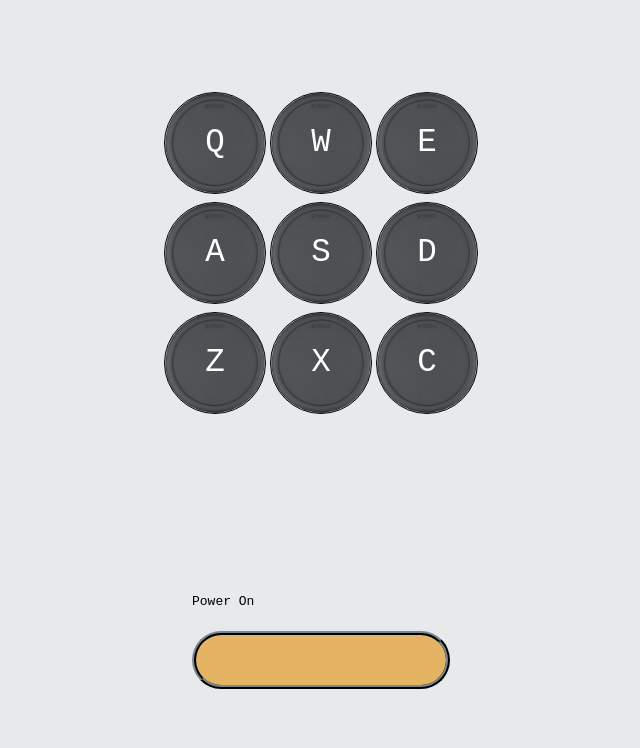
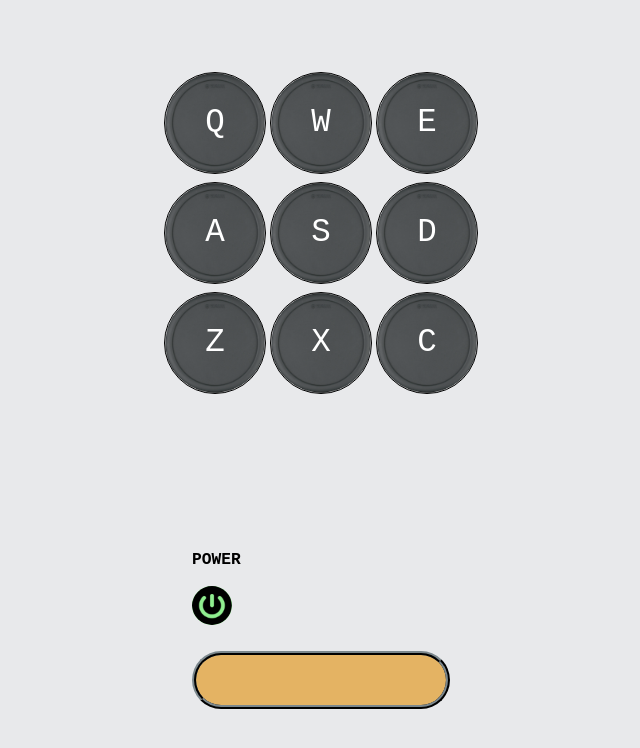
Before and after one commit to sfallmann/drum-machine, a React (Create React App) app: page / in a window 1280 px wide. Shown: the top 748 px of the page, without its empty margins (319-959 px from the left). Built offline with nearby package versions, Linux system fonts and the light colour scheme.

Commit message:
Add image for power button

```diff
--- a/src/App.css
+++ b/src/App.css
@@ -55,6 +55,28 @@ body {
   background-color: #E4B363;
 }
 
+.power-btn-img {
+  border-radius: 50%;
+  background-color: red;
+  user-select: none;
+}
+
+.power {
+  background-color: lightgreen;
+}
+
+#powerbutton:hover {
+  cursor: pointer;
+}
+
+#powerbutton > p {
+  font-size: 1.25em;
+  font-weight: bold;
+  user-select: none;
+}
+
+
+
 #display {
   color: #E4B363;
   user-select: none;
--- a/src/Components/PowerButton.js
+++ b/src/Components/PowerButton.js
@@ -1,16 +1,17 @@
 import React from 'react';
+import buttonImg from '../img/power-button.png';
 
 const PowerButton = (props) => {
-
-  let className = props.power ? 'power-on' : '';
+  console.log(props.power)
+  let className = props.power ? 'power-btn-img power' : 'power-btn-img';
 
   return (
     <div
       id="powerbutton"
-      className={className}
       onClick={props.handlePowerBtnClick}
     >
-      {props.power ? 'Power On' : 'Power Off'}
+      <p>POWER</p>
+      <img src={buttonImg} className={className} alt="power button"/>
     </div>
   )
 }
```
Also changed, not shown: src/img/power-button.png (added).
